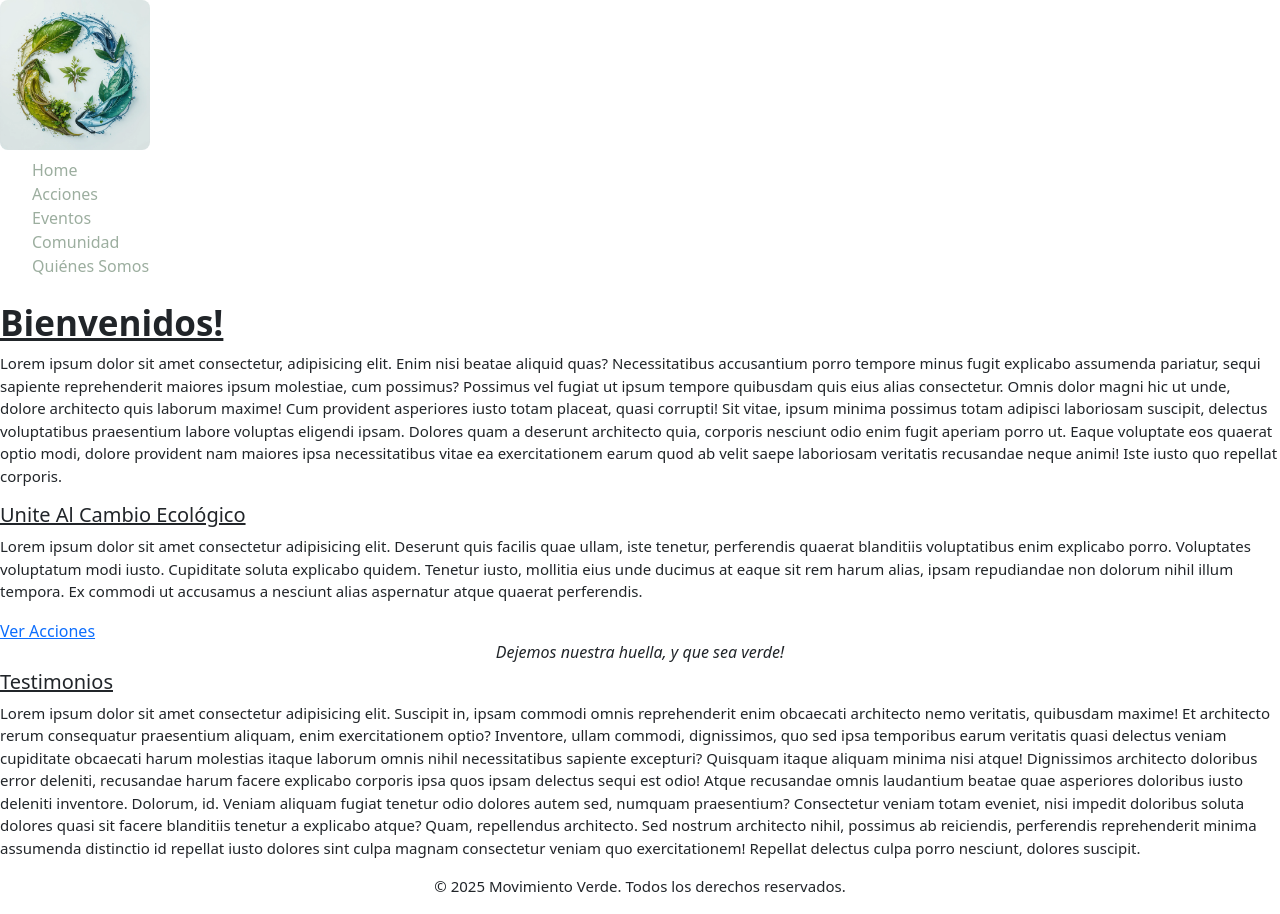
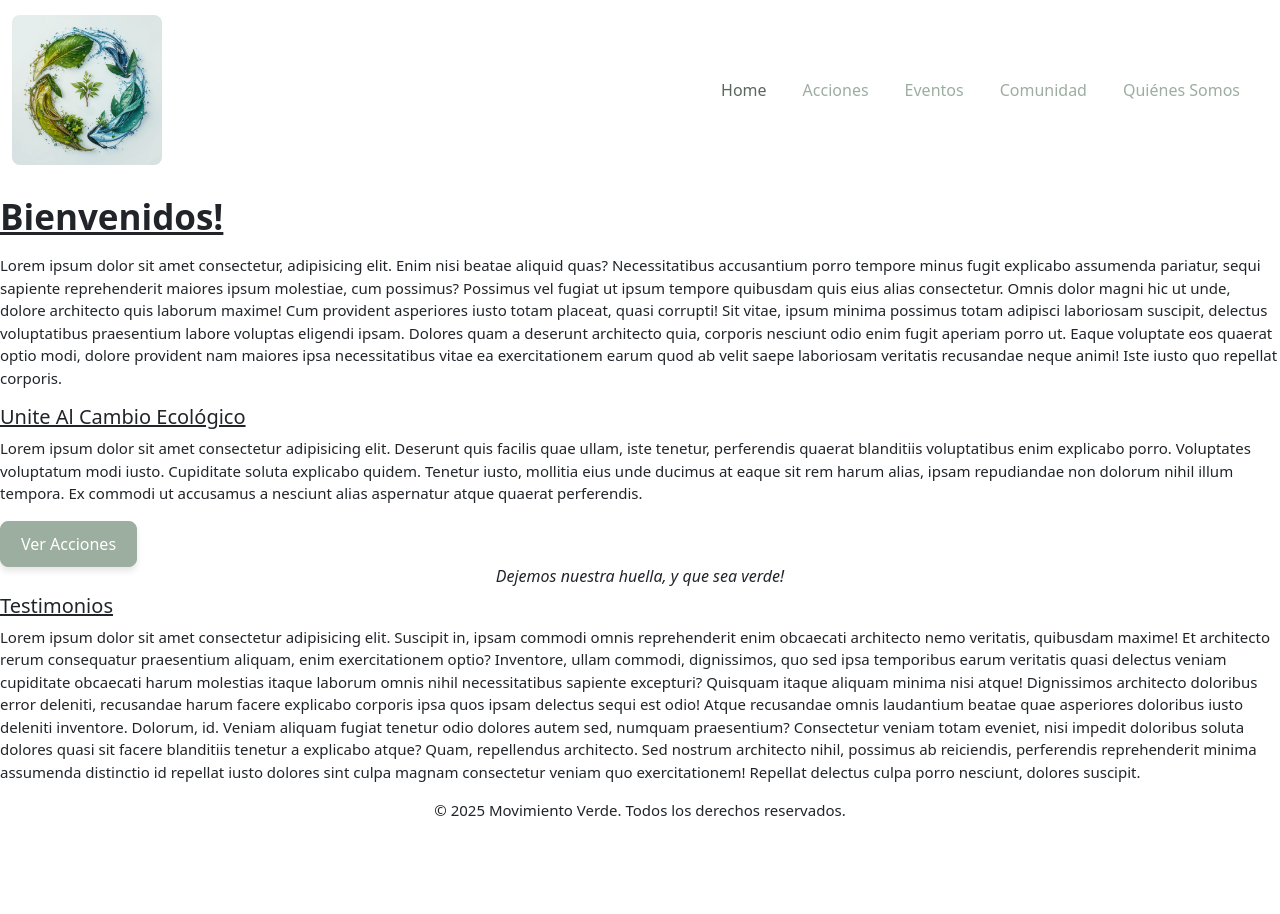
Before and after one commit to Paatoo17/Desarrollo-Web, a plain HTML site: page index.html in a window 1280 px wide. After the commit the page ends 838 px from the top, so only its background shows below. Drawn offline with nearby package versions, Linux system fonts and the light colour scheme.

Commit message:
layout de NAV

```diff
--- a/index.html
+++ b/index.html
@@ -4,34 +4,50 @@
   <meta charset="UTF-8">
   <meta name="viewport" content="width=device-width, initial-scale=1.0">
   <!--Bootstrap-->
-  <link href="https://cdn.jsdelivr.net/npm/bootstrap@5.3.7/dist/css/bootstrap.min.css" rel="stylesheet" integrity="sha384-LN+7fdVzj6u52u30Kp6M/trliBMCMKTyK833zpbD+pXdCLuTusPj697FH4R/5mcr" crossorigin="anonymous">
+    <link href="https://cdn.jsdelivr.net/npm/bootstrap@5.3.7/dist/css/bootstrap.min.css" rel="stylesheet" integrity="sha384-LN+7fdVzj6u52u30Kp6M/trliBMCMKTyK833zpbD+pXdCLuTusPj697FH4R/5mcr" crossorigin="anonymous">
   <!--CSS -->
   <link rel="stylesheet" href="./styles/style.css">
   <title>Movimiento Verde</title>
 </head>
 <body>
   <header>
-    <img src="./imagenes/logo.png" class="logo" alt="logo">
-    <nav class="navbar">
-      <ul class="nav-li">
-          <li class="nav-link">
-            <a href="#">Home</a>
+  <nav class="navbar navbar-expand-lg">
+    <div class="container-fluid d-flex align-items-center justify-content-between">
+      <!-- Logo -->
+      <a class="navbar-brand d-flex" href="#">
+        <img src="./imagenes/logo.png" class="logo">
+      </a>
+
+      <!-- Botón hamburguesa -->
+      <button class="navbar-toggler" type="button" data-bs-toggle="collapse" data-bs-target="#navbarNav"
+      aria-controls="navbarNav" aria-expanded="false" aria-label="Toggle navigation">
+        <img class="navbar-svg" src="./iconos/MenuHam.png">
+      </button>
+
+      <!-- Menú -->
+      <div class="collapse navbar-collapse" id="navbarNav">
+        <ul class="navbar-nav ms-auto align-items-end">
+          <li class="nav-item">
+            <a class="nav-link active" href="#">Home</a>
           </li>
-          <li class="nav-link">
-            <a href="./pages/acciones.html">Acciones</a>
+          <li class="nav-item">
+            <a class="nav-link" href="./pages/acciones.html">Acciones</a>
           </li>
-          <li class="nav-link">
-            <a href="./pages/eventos.html">Eventos</a>
+          <li class="nav-item">
+            <a class="nav-link" href="./pages/eventos.html">Eventos</a>
           </li>
-          <li class="nav-link">
-            <a href="./pages/comunidad.html">Comunidad</a>
+          <li class="nav-item">
+            <a class="nav-link" href="./pages/comunidad.html">Comunidad</a>
           </li>
-          <li class="nav-link">
-            <a href="./pages/quienessomos.html">Quiénes Somos</a>
+          <li class="nav-item">
+            <a class="nav-link" href="./pages/quienessomos.html">Quiénes Somos</a>
           </li>
-      </ul>
-    </nav>
-  </header>
+        </ul>
+      </div>
+    </div>
+  </nav>
+</header>
+
 
   <main>
     <h1>Bienvenidos!</h1>
@@ -69,5 +85,9 @@
   <footer>
     <p>&copy; 2025 Movimiento Verde. Todos los derechos reservados.</p>
   </footer>
+
+<!-- BOOTSTRAP JS -->
+    <script src="https://cdn.jsdelivr.net/npm/bootstrap@5.3.7/dist/js/bootstrap.bundle.min.js" integrity="sha384-ndDqU0Gzau9qJ1lfW4pNLlhNTkCfHzAVBReH9diLvGRem5+R9g2FzA8ZGN954O5Q" crossorigin="anonymous"></script>
+
 </body>
 </html>
--- a/styles/style.css
+++ b/styles/style.css
@@ -13,12 +13,15 @@
 .logo {width: 150px;
     height: auto;
     border-radius: 8px;
+    display: inline-block;
+    vertical-align: middle;
 }
 
 h1 {
   font-size: 35px;
   font-weight: bold;
   text-decoration: underline;
+  margin: 1rem 0;
   text-transform: capitalize;
 }
 
@@ -46,19 +49,23 @@ text-decoration: #7A8D7F;
 color:  #9CAE9F; Verde claro
          #7A8D7F; HOVER sobre el verde claro
          #526257; Pie de para foto
+         #5a675d; PAGINA SELECCIONADA
 
 */
 
 /* Estilo Nav */
 
-
-.navbar ul {
-  list-style: none;
+.navbar {
+  display: flex;
+  justify-content: left;
+  align-items: flex-end;
+  padding: 10px 0; /* Espacio interno arriba/abajo */
 }
 
 .navbar li {
-  margin-right: 20px;          /* Espacio entre elementos*/
+  margin-inline-end: 20px; /* Espacio entre elementos*/
 }
+
 
 .navbar a {
   color: #9CAE9F;
@@ -69,7 +76,58 @@ color:  #9CAE9F; Verde claro
   color: #7A8D7F;
 }
 
+.nav-link.active {
+  color: #5a675d !important;
+}
+
+.navbar-svg {
+    width: 30px;
+    height: 30px;
+}
 
 footer {
   text-align: center;
 }
+
+/*CTA*/
+.cta-acciones {
+    display: flex;
+  flex-direction: column; /* uno debajo del otro */
+  align-items: center;     /* centrado horizontal */
+  justify-content: center; /* centrado vertical */
+  gap: 12px;
+}
+
+.boton-cta {
+  display: inline-block;
+  padding: 10px 20px;
+  background-color: #9CAE9F;
+  color: white;
+  text-decoration: none;
+  border: 1px solid #9CAE9F;
+  border-radius: 8px;
+  box-shadow: 0 4px 6px rgba(0, 0, 0, 0.1);
+}
+
+
+/*Estilo redes*/
+
+.redes {
+  display: flex;
+  align-items: center; /* Alinea el título con la lista */
+  justify-content: center; /* Centra horizontalmente */
+  gap: 20px; /* Espacio entre título e íconos */
+  padding: 15px 0;
+}
+
+
+.iconos {
+ display: flex;
+  list-style: none;
+  padding: 0;
+  margin: 0;
+  object-fit: cover;
+  width: 100%;
+  height: 30px;
+  gap: 10px; /* Espacio entre íconos */
+}
--- a/styloo copi.css
+++ b/styloo copi.css
@@ -1,5 +1,8 @@
 /*Reset CSS*/
-
+*{
+  margin: 0;
+  padding: 0;
+}
 
 /* Fuente */
 
```
Also changed, not shown: pages/comunidad.html (+1 -3 lines), iconos/MenuHam.png (added).
